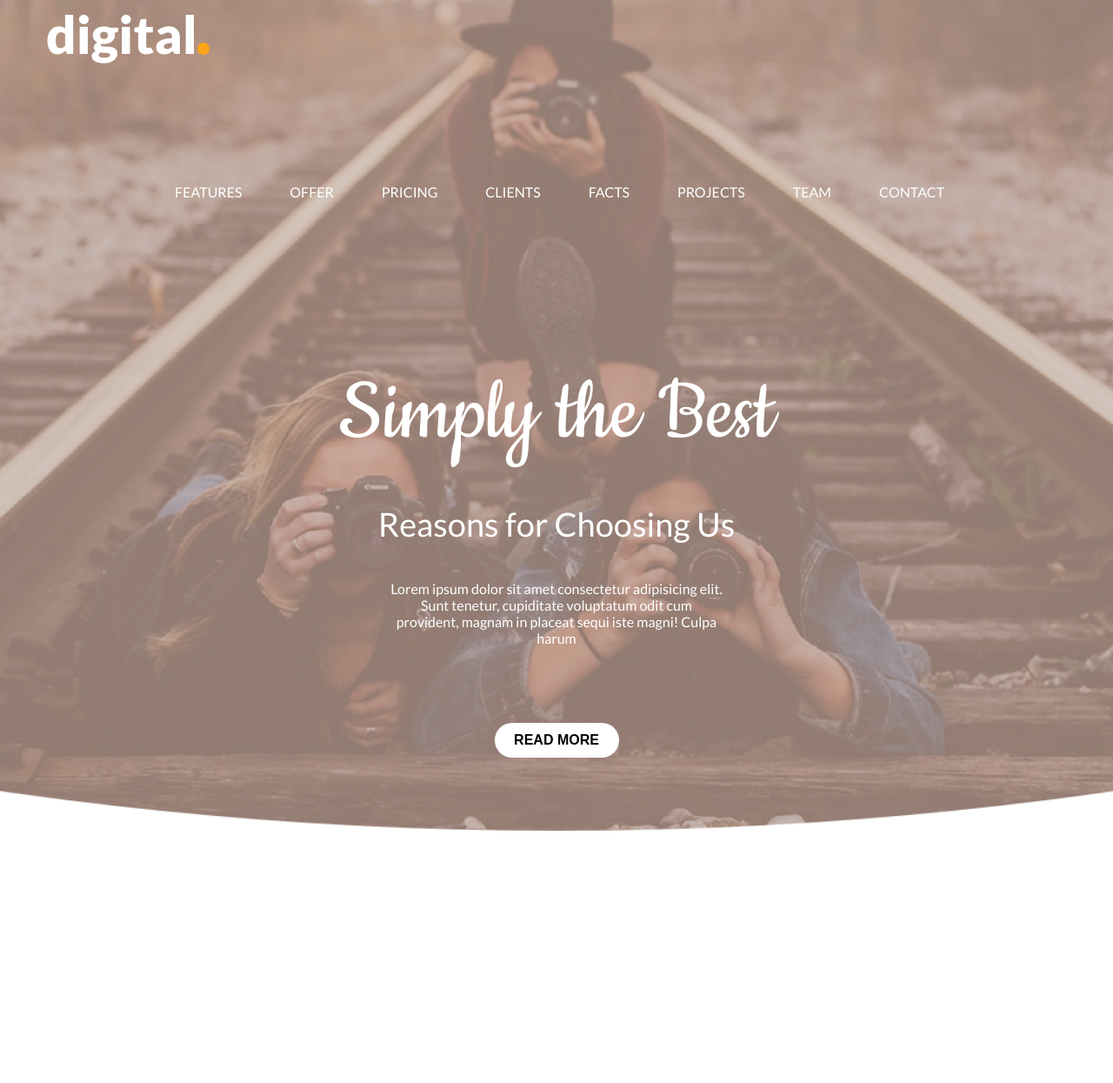
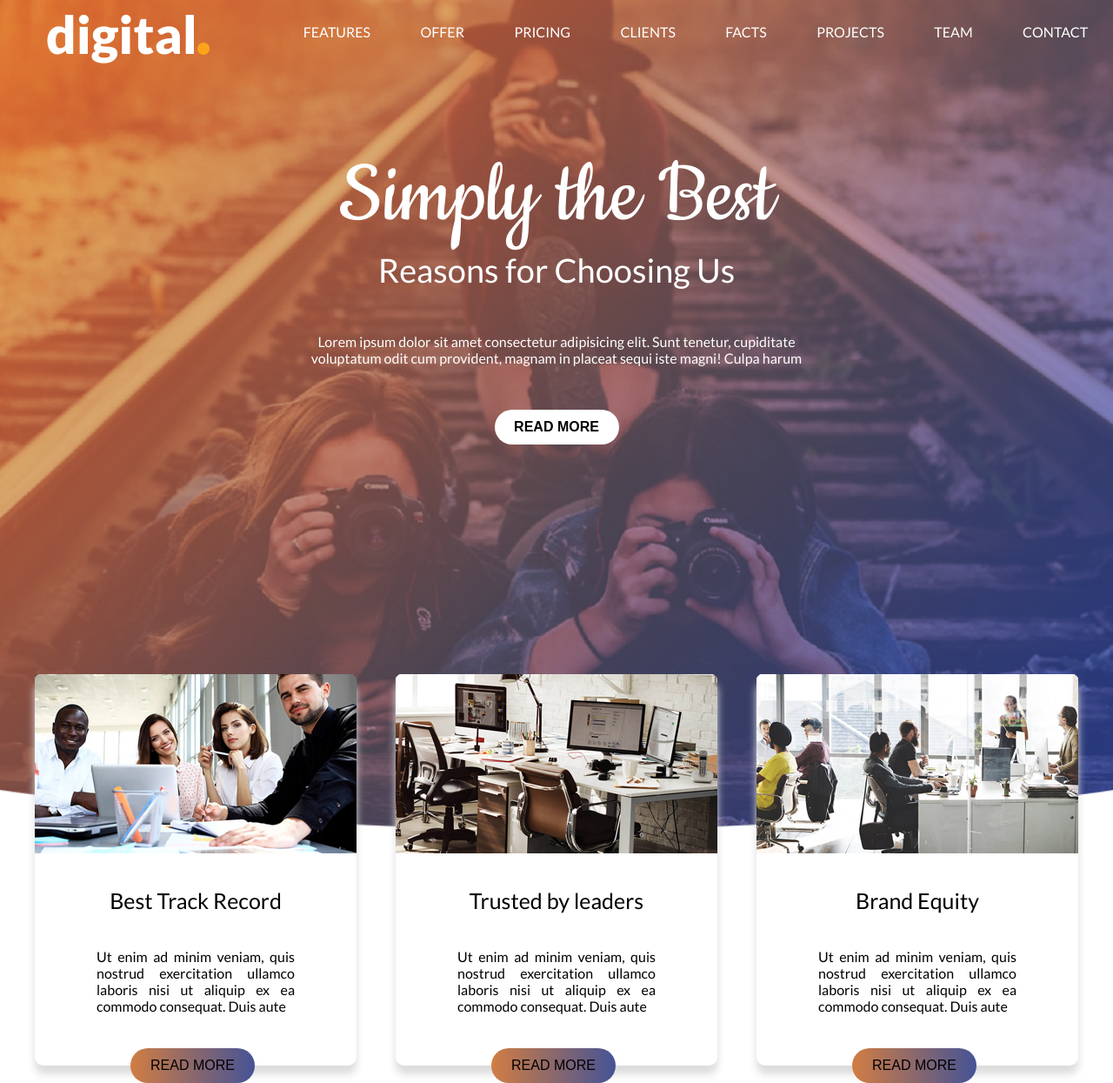
Before and after one commit to MaksNekrut/digital, a website: page index.html in a window 1280 px wide. Shown: the part 35-1280 px from the top of the page at 87% size. Before the commit the page ends 990 px from the top, so only its background shows below. Drawn offline with Linux system fonts and the light colour scheme.

Commit message:
header final

```diff
--- a/index.html
+++ b/index.html
@@ -1,26 +1,22 @@
 <!DOCTYPE html>
 <html lang="en">
+
 <head>
   <meta charset="UTF-8" />
   <meta name="viewport" content="width=device-width, initial-scale=1.0" />
   <meta http-equiv="X-UA-Compatible" content="ie=edge" />
-    <link
-      href="https://fonts.googleapis.com/css?family=Cookie&display=swap"
-      rel="stylesheet"
-    />
-    <link
-      href="https://fonts.googleapis.com/css?family=Lato:400,900&display=swap"
-      rel="stylesheet"
-    />
+  <link href="https://fonts.googleapis.com/css?family=Cookie&display=swap" rel="stylesheet" />
+  <link href="https://fonts.googleapis.com/css?family=Lato:400,900&display=swap" rel="stylesheet" />
   <link rel="stylesheet" href="css/main.min.css" />
   <title>Digital</title>
 </head>
 
 <body>
   <header class="header">
+    <div class="header__top">
       <div class="logo header__logo">
         <div class="logo__title">digital</div>
-        <img src="img/header3.png" alt="logo" class="logo__img" />
+        <img src="img/circle.png" alt="logo" class="logo__img" />
       </div>
       <nav class="nav header__nav">
         <ul class="nav__list">
@@ -34,6 +30,8 @@
           <li class="nav__item">contact</li>
         </ul>
       </nav>
+    </div>
+    <div class="header__promo">
       <div class="header__title">Simply the Best</div>
       <div class="header__subtitle">Reasons for Choosing Us</div>
       <div class="header__info">
@@ -44,6 +42,13 @@
       <div class="btn header__btn">
         <button class="button">read more</button>
       </div>
+    </div>
   </header>
+
+  <section class="cards">
+    <div class="cards__container"> </div>
+  </section>
+  <script src="js/script.js"></script>
 </body>
+
 </html>
--- /dev/null
+++ b/js/script.js
@@ -0,0 +1,44 @@
+let image = ["../img/cards1.png", "../img/cards2.png", "../img/cards3.png", ];
+
+let title = ["Best Track Record", "Trusted by leaders", "Brand Equity"];
+
+let text = "Ut enim ad minim veniam, quis nostrud exercitation ullamco laboris nisi ut aliquip ex ea commodo consequat. Duis aute";
+
+let btnText = "Read More";
+
+let container = document.querySelector(".cards__container");
+
+
+
+for (let i = 0; i < 3; i++) {
+    let fragment = document.createDocumentFragment();
+
+    let cardsItem = document.createElement('div');
+    cardsItem.classList.add("cards__item");
+
+    let img = document.createElement('img');
+    img.classList.add("cards__img");
+    img.src = image[i];
+    cardsItem.appendChild(img);
+
+    let cardsTitle = document.createElement('div');
+    cardsTitle.classList.add("cards__title");
+    cardsTitle.textContent = title[i];
+    cardsItem.appendChild(cardsTitle);
+
+    let cardsText = document.createElement('div');
+    cardsText.classList.add("cards__text");
+    cardsText.textContent = text;
+    cardsItem.appendChild(cardsText);
+
+    let cardsBtn = document.createElement('div');
+    cardsBtn.classList.add("cards__btn");
+    let gradientButton = document.createElement("button");
+    gradientButton.classList.add("gradient__button");
+    gradientButton.textContent = btnText;
+    cardsBtn.appendChild(gradientButton);
+    cardsItem.appendChild(cardsBtn);
+
+    fragment.appendChild(cardsItem);
+    container.appendChild(fragment);
+}
--- a/sass/main.scss
+++ b/sass/main.scss
@@ -1,10 +1,11 @@
 // font-family: 'Lato', sans-serif;
 // font-family: 'Cookie', cursive;
 $color-white: #fff;
-$color-black: #000;
+$color-black: #000000;
 $color-orange: #de813c;
 $color-blue: #3f519a;
 $color-btn-header: #020202;
+$color-shadow: #DCDCDC;
 
 @import "sections/header.scss";
 @import "sections/cards.scss";
@@ -16,13 +17,10 @@ $color-btn-header: #020202;
 @import "sections/price.scss";
 @import "sections/footer.scss";
 
-
-
 html {
     font-size: 10px;
     box-sizing: border-box;
-    font-family: 'Lato', sans-serif;
-
+    font-family: "Lato", sans-serif;
 }
 
 *,
@@ -33,5 +31,7 @@ html {
 
 body {
     margin: 0;
-    paddin: 0;
+    padding: 0;
+
+
 }
--- a/sass/sections/_cards.scss
+++ b/sass/sections/_cards.scss
@@ -0,0 +1,55 @@
+.cards {
+    &__container {
+        width: 120rem;
+        min-height: 45rem;
+        margin: -18rem auto 0 auto;
+        display: flex;
+        flex-direction: row;
+        justify-content: space-between;
+
+        .cards__item {
+            width: 37rem;
+            //min-height: 41.4rem;
+            display: flex;
+            flex-direction: column;
+            justify-content: space-between;
+            border-radius: 1rem;
+            align-items: center;
+            box-shadow: 0 1rem 1rem $color-shadow;
+
+            .cards__img {
+                width: 100%;
+            }
+
+            .cards__title {
+                font-size: 2.5rem;
+                color: $color-black;
+            }
+
+            .cards__text {
+                font-size: 1.6rem;
+                color: $color-black;
+                width: 22.8rem;
+                text-align: justify;
+            }
+
+            .cards__btn {
+                width: 15rem;
+                margin-bottom: -2rem;
+
+                .gradient__button {
+                    background-image: linear-gradient(to right, rgba(209, 125, 67, 1), rgba(69, 83, 150, 1));
+                    font-size: 1.6rem;
+                    color: $color-black;
+                    text-transform: uppercase;
+                    width: 14.3rem;
+                    height: 4rem;
+                    border-radius: 3rem;
+                    border: none;
+                    margin: 0 auto 0 auto;
+
+                }
+            }
+        }
+    }
+}
--- a/sass/sections/_header.scss
+++ b/sass/sections/_header.scss
@@ -1,17 +1,22 @@
 .header {
     display: flex;
-    flex-wrap: wrap;
-    background: url(../../img/header1.png);
+    flex-direction: column;
+    height: 99rem;
+    background: url(../../img/header5.png);
     background-repeat: no-repeat;
-    height: 99rem;
-    color: $color-white;
     background-position: center;
     background-size: cover;
+    color: $color-white;
+
+    &__top {
+        min-height: 20rem;
+        display: flex;
+        flex-direction: row;
+        justify-content: space-between;
 
         .logo {
             display: flex;
             flex-direction: row;
-        flex-basis: 12%;
             height: 11rem;
             align-items: flex-end;
 
@@ -25,20 +30,17 @@
                 width: 1.4rem;
                 height: 1.4rem;
                 margin-bottom: 1.2rem;
-
-
             }
         }
 
         .nav {
-        flex-basis: 87%;
             display: flex;
             align-items: center;
 
             &__list {
                 list-style: none;
                 display: flex;
-            width: 98rem;
+                width: 100rem;
                 justify-content: space-around;
                 margin-left: auto;
                 margin-bottom: 6rem;
@@ -46,39 +48,49 @@
                 .nav__item {
                     font-size: 1.6rem;
                     text-transform: uppercase;
+                    cursor: pointer;
+                    padding-bottom: .5rem;
+                    border-bottom: 2px solid transparent;
 
+                    &:hover {
+                        color: $color-black;
+                        transition: all .2s;
+                        font-weight: bold;
+                        padding-bottom: .5rem;
+                        border-bottom: 2px solid $color-white;
+                    }
+                }
             }
         }
     }
 
-    &__title {
-        flex-basis: 100%;
+    &__promo {
+        display: flex;
+        flex-direction: column;
+        align-items: center;
+        justify-content: center;
+
+        .header__title {
             text-align: center;
-        font-family: 'Cookie', cursive;
+            font-family: "Cookie", cursive;
             font-size: 11rem;
-        align-self: flex-end;
         }
 
-    &__subtitle {
-        flex-basis: 100%;
+        .header__subtitle {
             text-align: center;
             font-size: 3.8rem;
-        align-self: center;
         }
 
-    &__info {
-        flex-basis: 30%;
+        .header__info {
+            width: 60rem;
             text-align: center;
             font-size: 1.6rem;
-        margin: 0 auto;
-        height: 8rem;
+            margin: 5rem auto;
         }
 
         .btn {
-        flex-basis: 100%;
             display: flex;
             justify-content: center;
-        align-items: flex-start;
 
             .button {
                 width: 14.3rem;
@@ -91,7 +103,7 @@
                 border: transparent;
                 background-color: $color-white;
                 cursor: pointer;
-
             }
         }
     }
+}
```
Also changed, not shown: gulpfile.js (+10 -6 lines), css/main.css, css/main.min.css, img/cards1.png (added), img/cards2.png (added), img/cards3.png (added), img/circle.png (renamed from img/header3.png), img/header1.png (deleted), img/header2.png (deleted), img/header5.png (added), 2 other files. Lines whose indentation alone changed are shown as unchanged.
